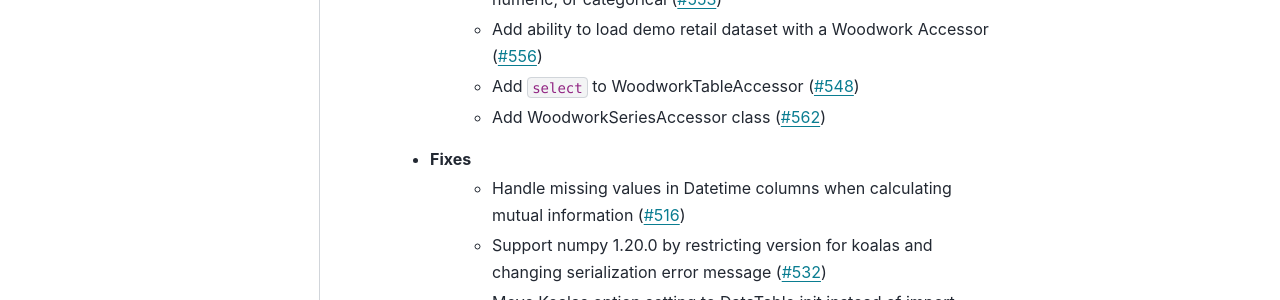
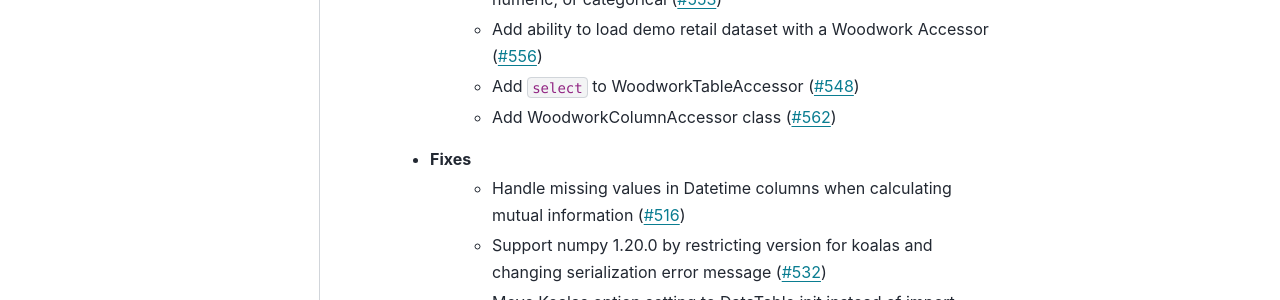
Before and after one commit to alteryx/woodwork, a Sphinx documentation site: the page built from docs/source/release_notes.rst, in a window 1280 px wide and 900 px high, scrolled down 864 px. Shown: the part 153-453 px from the top of the window. Built offline with Sphinx 7.4.7 and the PyData theme 0.15.4, drawn with Linux system fonts in a browser that asks for light colours; comment, search, counter and statistics services are not loaded.

Commit message:
update release notes

```diff
--- a/docs/source/release_notes.rst
+++ b/docs/source/release_notes.rst
@@ -28,7 +28,7 @@ Release Notes
         * Add helpers for checking if a column is one of Boolean, Datetime, numeric, or categorical (:pr:`553`)
         * Add ability to load demo retail dataset with a Woodwork Accessor (:pr:`556`)
         * Add ``select`` to WoodworkTableAccessor (:pr:`548`)
-        * Add WoodworkSeriesAccessor class (:pr:`562`)
+        * Add WoodworkColumnAccessor class (:pr:`562`)
     * Fixes
         * Handle missing values in Datetime columns when calculating mutual information (:pr:`516`)
         * Support numpy 1.20.0 by restricting version for koalas and changing serialization error message (:pr:`532`)
```
